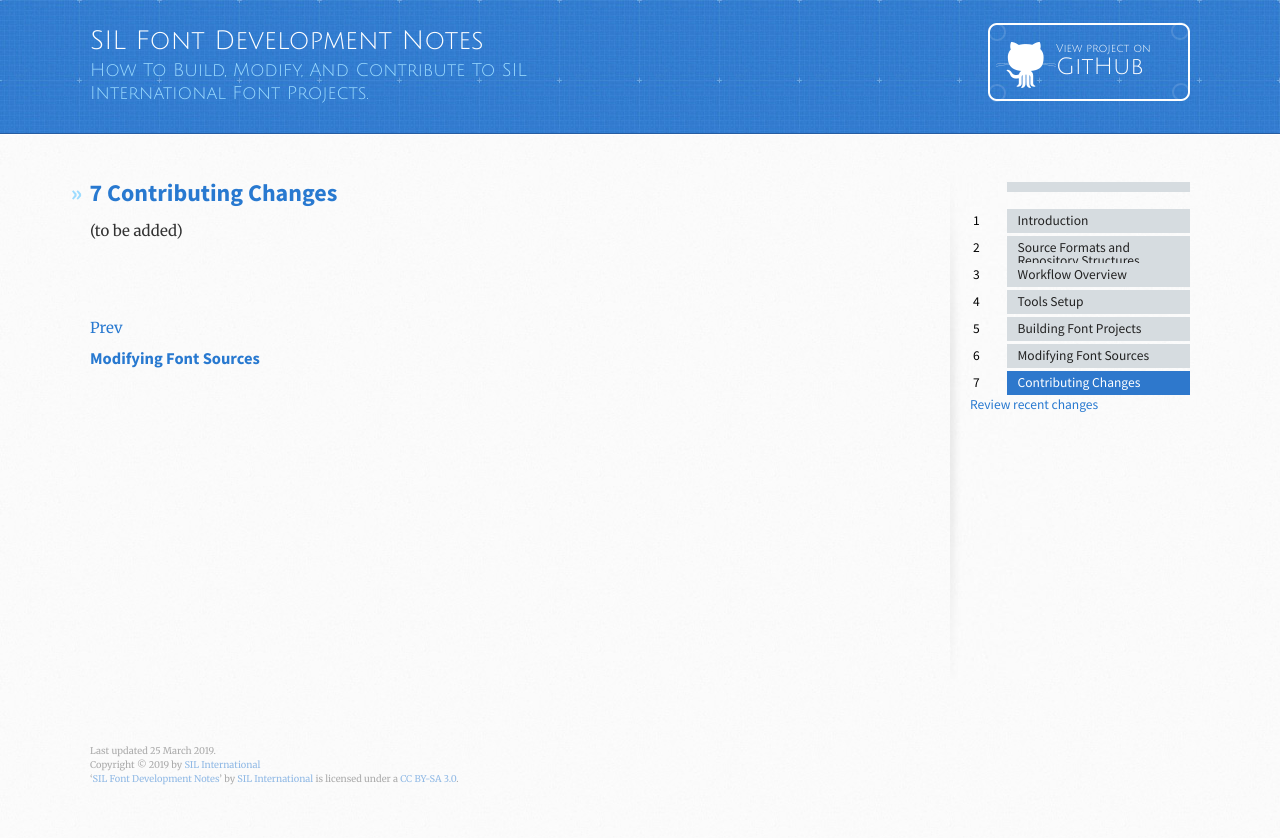
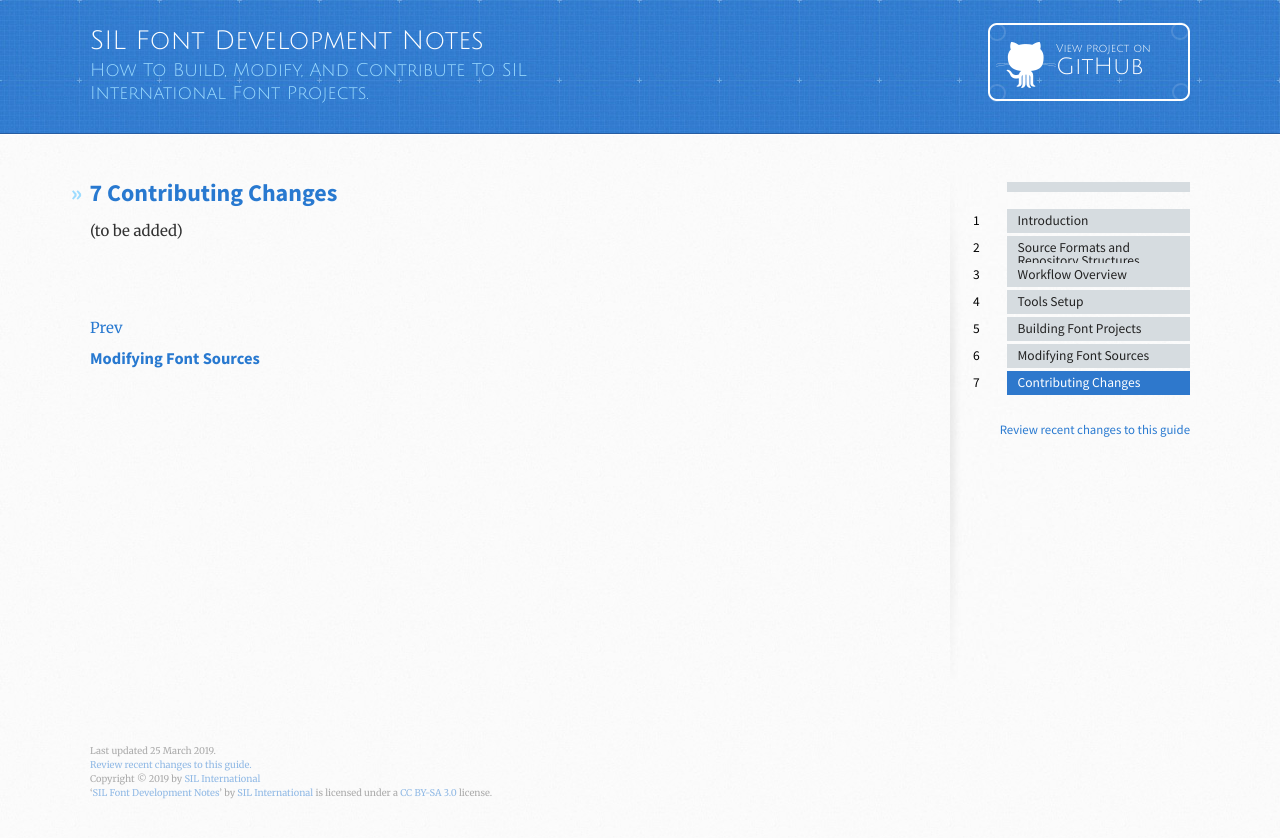
Before and after one commit to silnrsi/silfontdev, a Jekyll site: the page built from en-US/Contributing_Changes.md, in a window 1280 px wide. Shown: the top 838 px of the page. Built offline with Jekyll 4.4.1, drawn with Linux system fonts in a browser that asks for light colours.

Commit message:
Added minor layout changes.

```diff
--- a/_includes/footer.html
+++ b/_includes/footer.html
@@ -2,9 +2,10 @@
 <footer>
 
 <div class="inner">
-  <p>Last updated {{ site.time | date_to_long_string }}.</p>
+  <p>Last updated {{ site.time | date_to_long_string }}. </p>
+  <p> <a href="https:{{site.repourl}}/commits">Review recent changes to this guide.</a> </p>
   <p>Copyright &copy; 2019 by <a href="http://www.sil.org">SIL International</a></p>
-  <p>‘<a href="{{site.url}}"><span xmlns:dct="http://purl.org/dc/terms/" property="dct:title">{{site.title}}</span></a>’ by <a xmlns:cc="http://creativecommons.org/ns#" href="http://www.sil.org" property="cc:attributionName" rel="cc:attributionURL">SIL International</a> is licensed under a <a rel="license" href="http://creativecommons.org/licenses/by-sa/3.0/deed.en_US">CC BY-SA 3.0</a>.
+  <p>‘<a href="{{site.url}}"><span xmlns:dct="http://purl.org/dc/terms/" property="dct:title">{{site.title}}</span></a>’ by <a xmlns:cc="http://creativecommons.org/ns#" href="http://www.sil.org" property="cc:attributionName" rel="cc:attributionURL">SIL International</a> is licensed under a <a rel="license" href="http://creativecommons.org/licenses/by-sa/3.0/deed.en_US">CC BY-SA 3.0</a> license.
 </div>
 
 </footer>
--- a/_layouts/bookpage.html
+++ b/_layouts/bookpage.html
@@ -80,7 +80,7 @@
               {% endif %}
             {% endfor %}
           </ol>
-          <p><a class="" href="https:{{site.repourl}}/commits">Review recent changes</a></p>
+          <div class="changes"> <a href="https:{{site.repourl}}/commits">Review recent changes to this guide</a></div>
         </aside>
       </div>
     </div>
--- a/assets/stylesheets/stylesheet.css
+++ b/assets/stylesheets/stylesheet.css
@@ -342,6 +342,12 @@ form {
   background: #f2f2f2;
   padding: 20px;
 
+}
+
+div.changes {
+  text-align: right;
+  font-size: .95em;
+  margin-top: 3em;
 }
 
 em, i {
```
